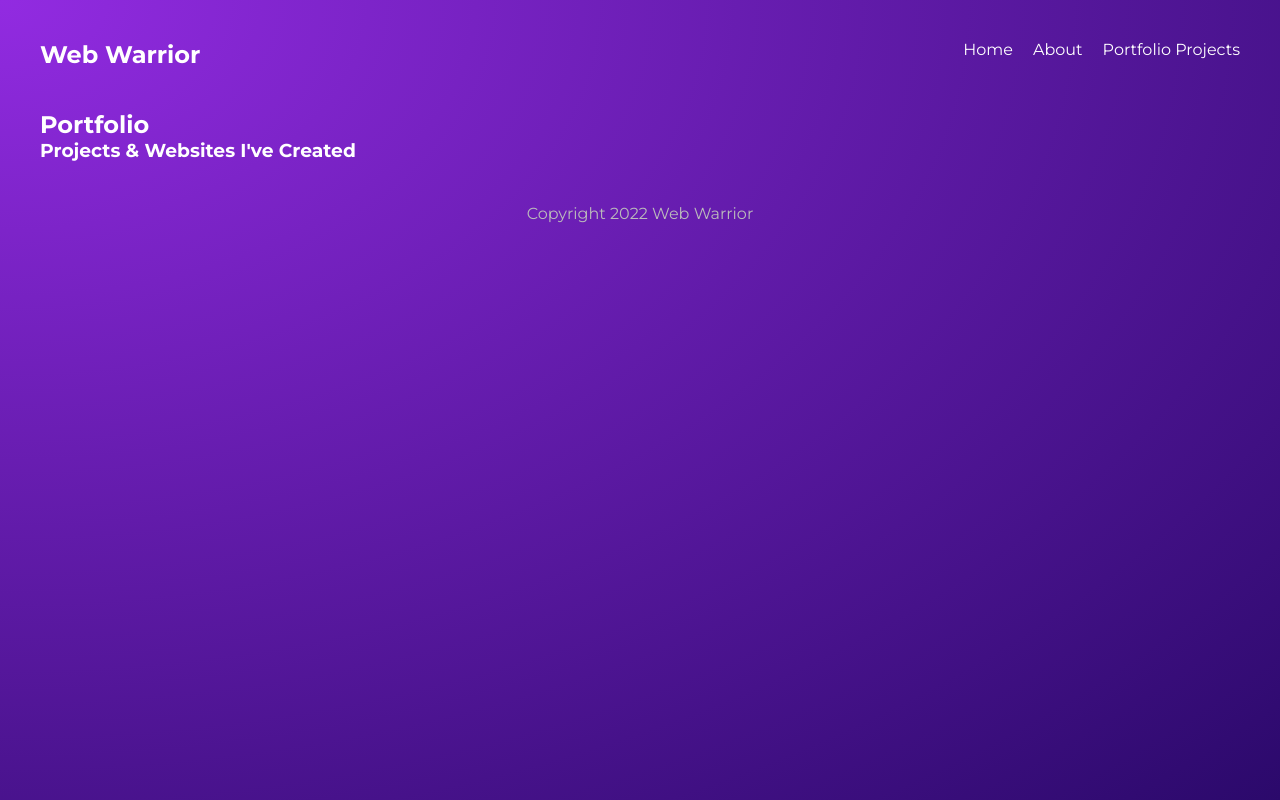
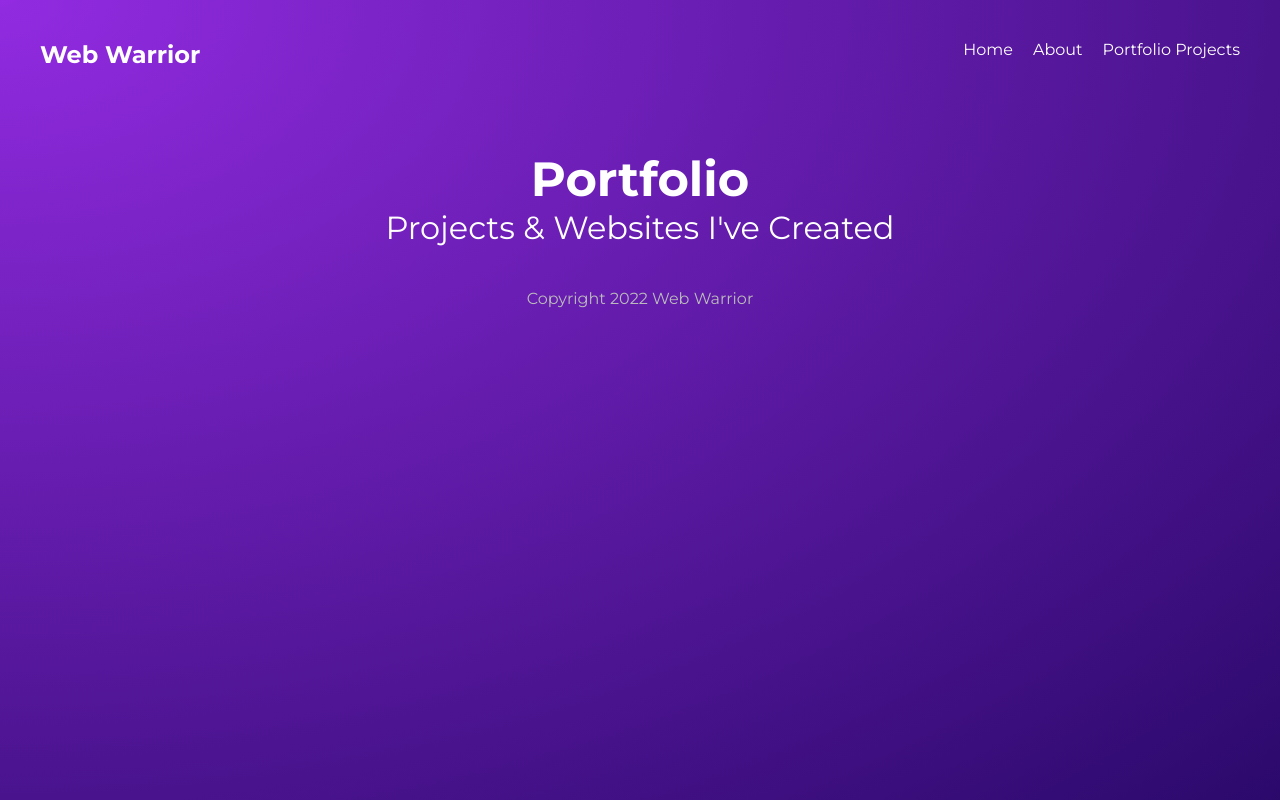
Before and after one commit to lukacc008/First-Gatsby-Project, a Gatsby site: page /projects in a window 1280 px wide. Built offline with nearby package versions, Linux system fonts and the light colour scheme; Gatsby itself is replaced by a stand-in of ours.

Commit message:
some project styling

```diff
--- a/src/pages/projects/index.js
+++ b/src/pages/projects/index.js
@@ -1,10 +1,11 @@
 import React from "react"
 import Layout from "../components/Layout"
+import "../../styles/projects.css"
 
 export default function Projects() {
   return (
     <Layout>
-      <div>
+      <div className="portfolio">
         <h2>Portfolio</h2>
         <h3>Projects & Websites I've Created</h3>
       </div>
--- /dev/null
+++ b/src/styles/projects.css
@@ -0,0 +1,11 @@
+.portfolio {
+    text-align: center;
+}
+.portfolio > h2 {
+    font-size: 3rem;
+    margin-top: 80px;
+}
+.portfolio > h3 {
+    font-size: 2em;
+    font-weight: 400;
+}
```
Also changed, not shown: src/pages/index.js (+6 -2 lines), src/styles/home.css (renamed from src/styles/home.module.css).
